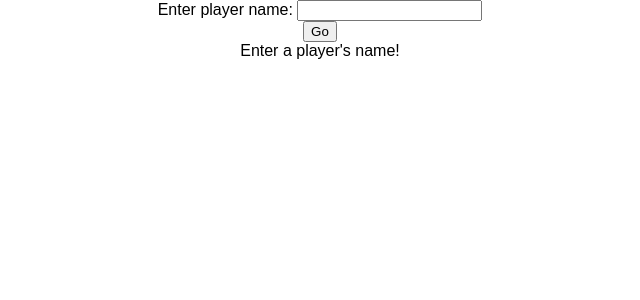
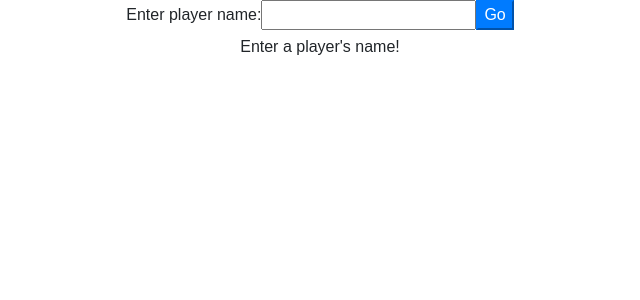
Before and after one commit to kevinyee1993/nfl_cheatsheet, a React (Create React App) app: page / in a window 1280 px wide. Shown: the top 300 px of the page, without its empty margins (320-960 px from the left). Built offline with nearby package versions, Linux system fonts and the light colour scheme.

Commit message:
Add bootstrap to project

```diff
--- a/public/index.html
+++ b/public/index.html
@@ -10,6 +10,12 @@
     -->
     <link rel="manifest" href="%PUBLIC_URL%/manifest.json">
     <link rel="shortcut icon" href="%PUBLIC_URL%/favicon.ico">
+
+
+    <!-- 4 da bootstrap -->
+    <link rel="stylesheet" href="https://stackpath.bootstrapcdn.com/bootstrap/4.1.0/css/bootstrap.min.css"
+integrity="sha384-9gVQ4dYFwwWSjIDZnLEWnxCjeSWFphJiwGPXr1jddIhOegiu1FwO5qRGvFXOdJZ4"
+crossorigin="anonymous">
     <!--
       Notice the use of %PUBLIC_URL% in the tags above.
       It will be replaced with the URL of the `public` folder during the build.
--- a/src/components/player_search_bar_form.jsx
+++ b/src/components/player_search_bar_form.jsx
@@ -8,9 +8,9 @@ let PlayerSearchBarForm = props => {
       <div>
         <label htmlFor="name">Enter player name:  </label>
         <Field name="name" component="input" type="text" />
+        <button type="submit" className='btn-primary'>Go</button>
       </div>
 
-      <button type="submit">Go</button>
     </form>
   );
 };
--- a/src/components/search_results.jsx
+++ b/src/components/search_results.jsx
@@ -95,7 +95,7 @@ class SearchResults extends Component {
 
       if(this.state.name) {
         return (
-          <div>
+          <div className='player-desc-and-info'>
             <p>{ analysis }</p>
             { this.showStats() }
           </div>
--- a/src/index.css
+++ b/src/index.css
@@ -15,3 +15,9 @@ body {
 .player-information-text {
   border: 1px solid black;
 }
+
+.player-desc-and-info {
+  display: flex;
+  flex-direction: column;
+  align-items: center;
+}
```
